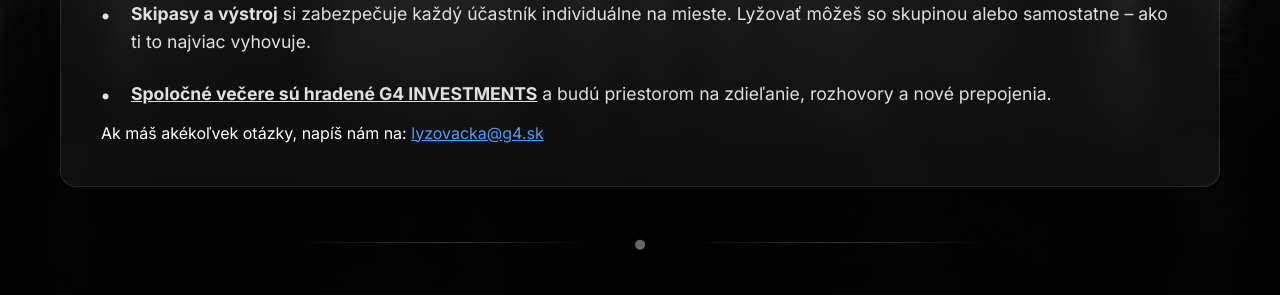
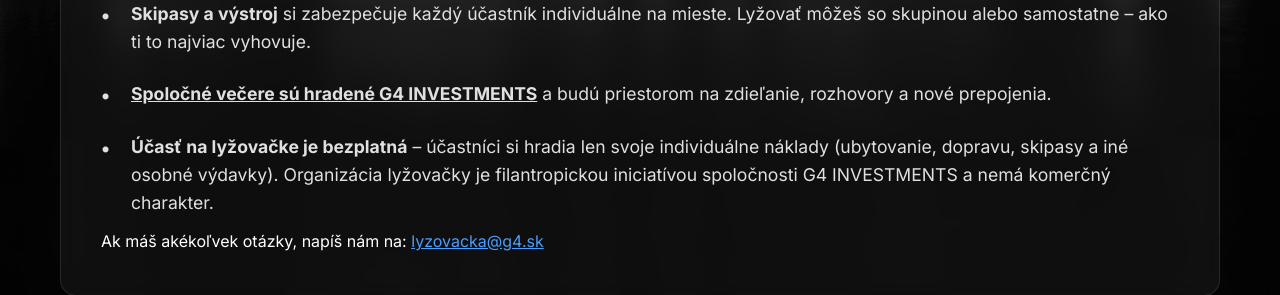
Before and after one commit to Semjuel19/g4-skitrip, a website: page index.html in a window 1280 px wide. Shown: the part 1740-2035 px from the top of the page. Drawn offline with Linux system fonts and the light colour scheme.

Commit message:
doplnovacky

```diff
--- a/index.html
+++ b/index.html
@@ -103,6 +103,8 @@
                         <li><strong>Doprava je individuálna.</strong> Schladming je vzdialený približne 3,5 hodiny autom z Bratislavy.</li>
                         <li><strong>Skipasy a výstroj</strong> si zabezpečuje každý účastník individuálne na mieste. Lyžovať môžeš so skupinou alebo samostatne – ako ti to najviac vyhovuje.</li>
                         <li><strong><u>Spoločné večere sú hradené G4 INVESTMENTS</u></strong> a budú priestorom na zdieľanie, rozhovory a nové prepojenia.</li>
+                        <li><strong>Účasť na lyžovačke je bezplatná</strong> – účastníci si hradia len svoje individuálne náklady (ubytovanie, dopravu, skipasy a iné osobné výdavky). Organizácia lyžovačky je filantropickou iniciatívou spoločnosti G4 INVESTMENTS a nemá komerčný charakter.</li>
+
                     </ul>
                     <p>Ak máš akékoľvek otázky, napíš nám na: <a href="mailto:lyzovacka@g4.sk">lyzovacka@g4.sk</a></p>
                 </div>
```
